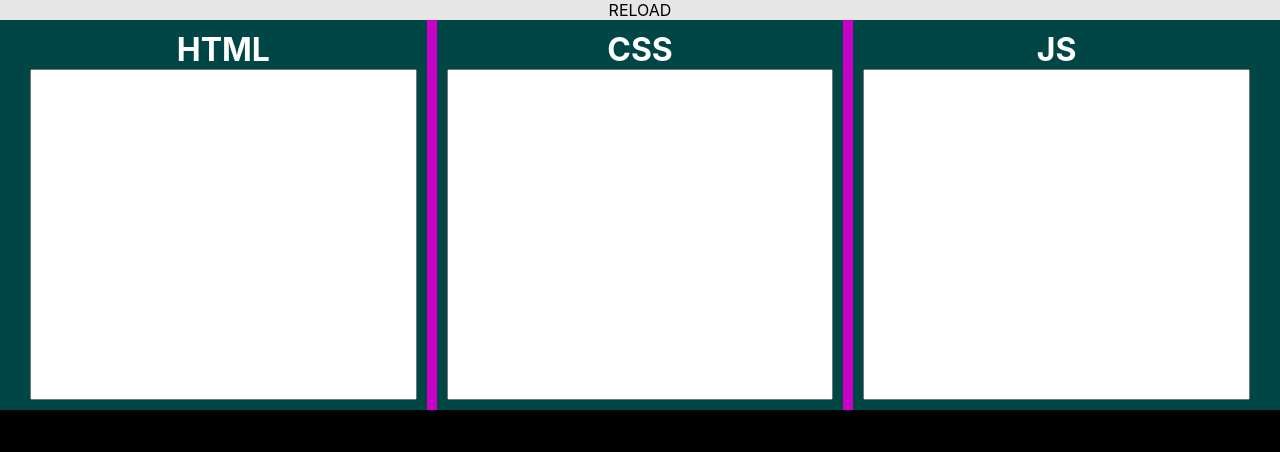
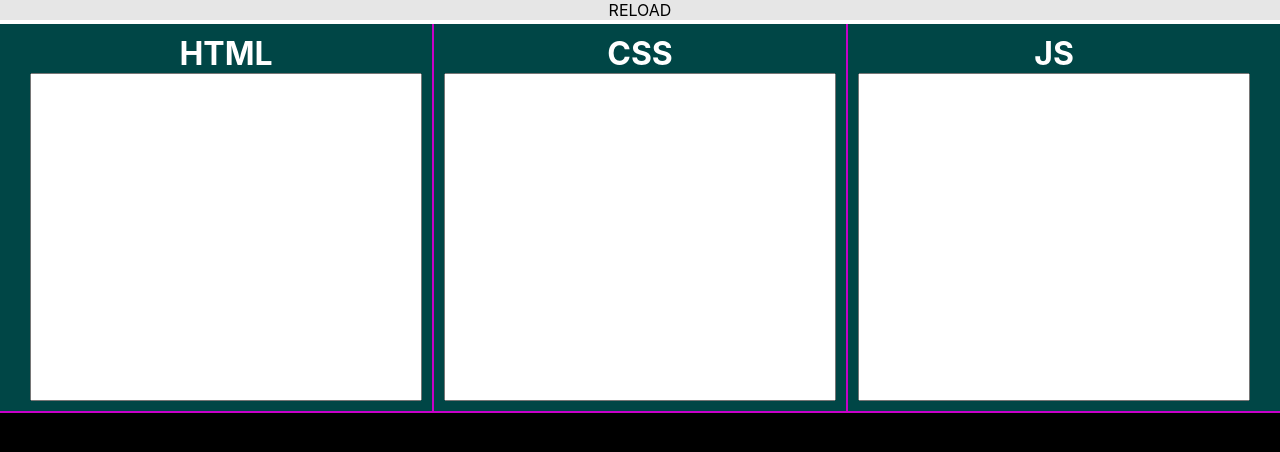
Before and after one commit to vinciusb/code-editor, a React (Create React App) app: page / in a window 1280 px wide. Shown: the top 452 px of the page. Built offline with nearby package versions, Linux system fonts and the light colour scheme.

Commit message:
Vertical resize bar.

```diff
--- a/src/Components/App/App.js
+++ b/src/Components/App/App.js
@@ -1,8 +1,11 @@
-import React, { useState } from 'react';
+import React, { useState, useRef } from 'react';
 import styled from 'styled-components';
 
 import Editors from '../Editors/Editors';
 import CodeCompiler from '../CodeCompiler/CodeCompiler';
+import ResizeBar from '../ResizeBar/ResizeBar';
+
+const headerSize = 25;
 
 const Styled = {
     App: styled.div`
@@ -17,17 +20,22 @@ const Styled = {
             cursor: pointer;
             background-color: rgb(230, 230, 230);
         }
+
+        & > header {
+            height: ${headerSize}px
+        }
     `,
     Main: styled.div`
         height: 100%;
 
         display: grid;
-        grid-template-rows: ${(props) => `${props.proportion[0]}fr ${props.proportion[1]}fr`};
+        grid-template-rows: ${(props) => `${props.proportion[0]}fr auto ${props.proportion[1]}fr`};
         align-items: stretch;
     `,
 };
 
 function App() {
+    const main = useRef();
     const [sourceCodes, setSourceCodes] = useState(['', '', '']);
     const [shouldTransfer, setShouldTransfer] = useState(false);
     const [sectionsProportion, setSectionsProportion] = useState([1, 1]);
@@ -41,14 +49,30 @@ function App() {
         setShouldTransfer(false);
     }
 
+    function handleProportionsChange(mouse, id) {
+        // Mouse and Content size ignoring paddings and header
+        const contentSize = main.current.clientHeight;
+        const mouseInsideDiv = mouse - headerSize;
+        const normalizedMouse = 2 * (mouseInsideDiv / contentSize);
+
+        // Copy proportions
+        const proportions = [...sectionsProportion];
+
+        // Set the proportions
+        proportions[id] = normalizedMouse;
+        proportions[id + 1] = 2 - normalizedMouse;
+
+        setSectionsProportion(proportions);
+    }
+
     return (
         <Styled.App>
             <header>
                 <div className="button" onClick={injectCode}>RELOAD</div>
             </header>
-            <Styled.Main proportion={sectionsProportion}>
+            <Styled.Main ref={main} proportion={sectionsProportion}>
                 <Editors transfer={shouldTransfer} onTransfer={getSourceCode} />
-
+                <ResizeBar id={0} isVertical={false} onPropChange={handleProportionsChange} />
                 <CodeCompiler codes={sourceCodes} />
             </Styled.Main>
         </Styled.App>
--- a/src/Components/Editors/Editors.js
+++ b/src/Components/Editors/Editors.js
@@ -13,13 +13,13 @@ const Styled = {
         background-color: rgb(0,70,70);
         color: white;
         padding: 0 ${paddingSize}px;
+        user-select: none;
 
         display: grid;
         grid-template-columns:
         ${(props) => `${props.proportion[0]}fr auto
                       ${props.proportion[1]}fr auto
                       ${props.proportion[2]}fr`};
-
         justify-content: stretch;
     `,
 };
@@ -60,7 +60,7 @@ function Editors({ transfer, onTransfer }) {
         proportions[id] = normalizedMouse;
         proportions[id + 1] = totalSize - normalizedMouse;
 
-        // Min size: 0: 0-1 / 1: 1-0
+        // Garants Min size: 0: 0-1 / 1: 1-0
         for(let i = 0; i < 2; i++) {
             if(proportions[id + i] < minSize) {
                 proportions[id + i] = minSize;
@@ -69,7 +69,6 @@ function Editors({ transfer, onTransfer }) {
             }
         }
 
-        console.log(proportions);
         setEdProportion(proportions);
     }
 
--- a/src/Components/ResizeBar/ResizeBar.js
+++ b/src/Components/ResizeBar/ResizeBar.js
@@ -1,4 +1,4 @@
-import React, { useState } from 'react';
+import React, { } from 'react';
 import PropTypes from 'prop-types';
 import styled from 'styled-components';
 
@@ -19,11 +19,8 @@ const Styled = {
 function ResizeBar({
     id, isVertical, size, color, onPropChange,
 }) {
-    // 0: Click, 1: Resize, 2: Stop
-    // const [resizeStage, setResizeStage] = useState(2);
-
     function handleMouseMove(e) {
-        onPropChange(e.clientX, id);
+        onPropChange(isVertical ? e.clientX : e.clientY, id);
     }
 
     function handleMouseUp() {
@@ -47,7 +44,7 @@ function ResizeBar({
 }
 
 ResizeBar.defaultProps = {
-    size: 10,
+    size: 2,
     color: [200, 0, 200],
 };
 
```
